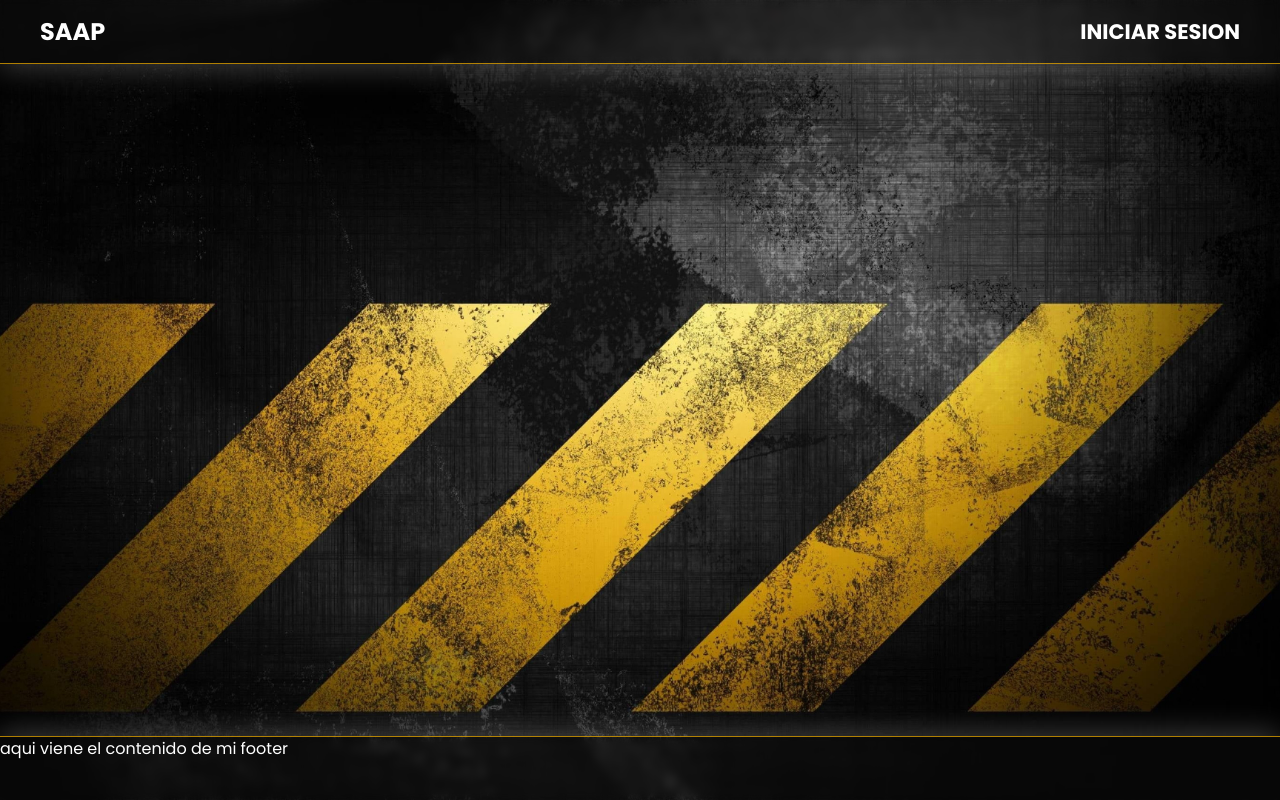
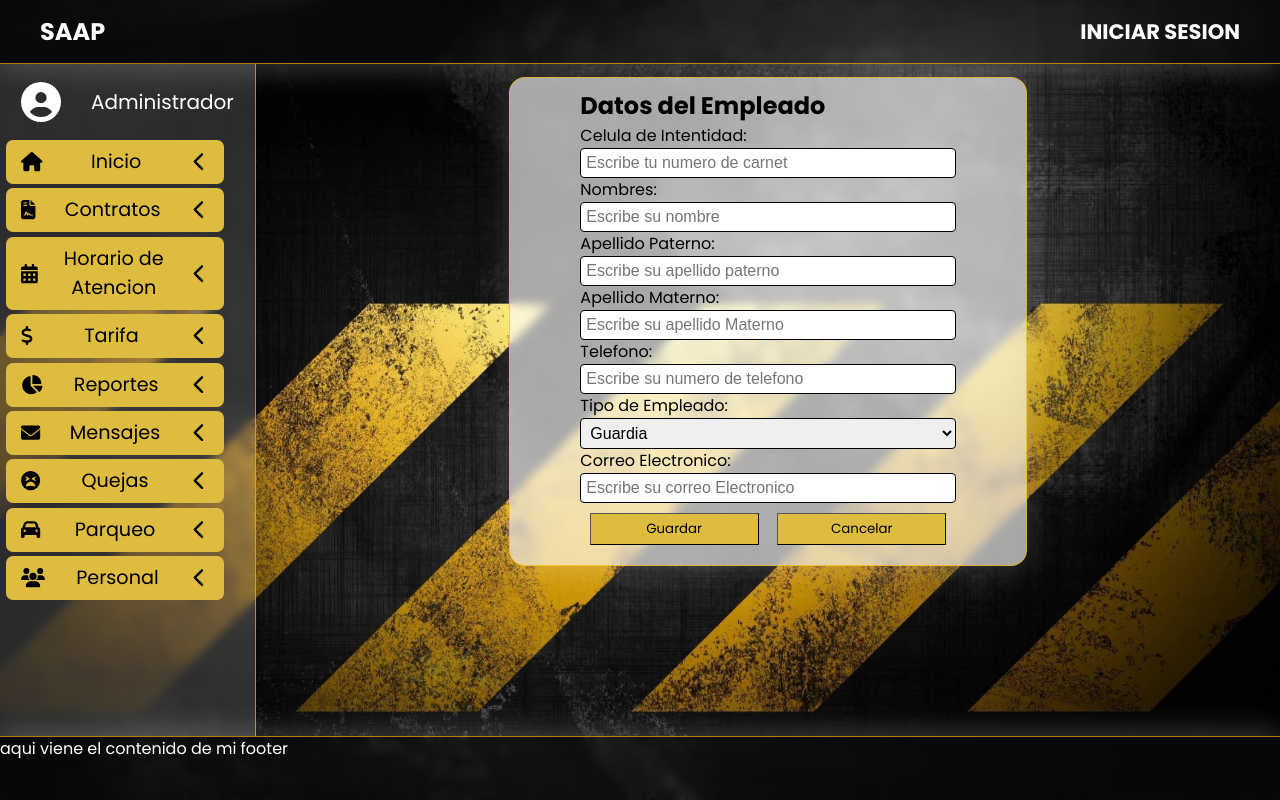
Before and after one commit to soft-e/saap, a React (Vite) app in the folder frontend/: page /personal/Registro in a window 1280 px wide. Built offline with nearby package versions, Linux system fonts and the light colour scheme.

Commit message:
ultimos cambios

```diff
--- a/frontend/src/App.jsx
+++ b/frontend/src/App.jsx
@@ -5,6 +5,7 @@ import LoginPage from "./pages/LoginPage";
 import Footer from "./components/Footer";
 import AdminPage from "./pages/AdminPage";
 import PersonalPage from "./pages/PersonalPage";
+import PersonalRegistro from "./pages/PersonalRegistro";
 import './App.css'
 
 function App() {
@@ -18,6 +19,7 @@ function App() {
         <Route path="/login" element={<LoginPage/>} />
         <Route path="/admin" element={<AdminPage/>}/>
         <Route path="/personal" element={<PersonalPage/>}/>
+        <Route path="/personal/Registro" element={<PersonalRegistro/>}/>
       </Routes>
       <Footer/>
     </div>
--- a/frontend/src/assets/css/personal/personalRegistro.css
+++ b/frontend/src/assets/css/personal/personalRegistro.css
@@ -4,7 +4,7 @@
     height: 84%;
     display: flex;
     justify-content: center;
-    padding: 0px;
+    padding: 1%;
 }
 
 .cardRegistroPersonal{
@@ -15,7 +15,7 @@
     height: fit-content;
     padding: 1% 7%;
   /* From https://css.glass */
-    background: rgba(255, 255, 255, 0.281);
+    background: rgba(255, 255, 255, 0.637);
     border-radius: 16px;
     box-shadow: 0 4px 30px rgba(255, 255, 255, 0.164);
     backdrop-filter: blur(5px);
--- a/frontend/src/components/personal/CardPersonalRegistro.jsx
+++ b/frontend/src/components/personal/CardPersonalRegistro.jsx
@@ -5,7 +5,7 @@ export function CardPersonalRegistro(){
     return(
         <div className='cardRegistroPersonal'>
             <form>
-                <h1>Datos del Empleado</h1>
+                <h2>Datos del Empleado</h2>
                 <div id="input">
                     <label htmlFor="">
                         Celula de Intentidad:
@@ -38,7 +38,7 @@ export function CardPersonalRegistro(){
                 </div>
                 <div id="input">
                     <label htmlFor="">
-                        Telefono:
+                        Tipo de Empleado:
                     </label>
                     <select name="ad" onchange="crearlink(this.form)">
                         <option selected> Guardia </option>
--- a/frontend/src/pages/PersonalRegistro.jsx
+++ b/frontend/src/pages/PersonalRegistro.jsx
@@ -1,9 +1,13 @@
 import ButtonBoxAdmin from "../components/ButtonBoxAdmin";
+import { CardPersonalRegistro } from "../components/personal/CardPersonalRegistro";
+import '../assets/css/personal/personalRegistro.css';
 
 function PersonalRegistro(){
     return <div className="caja">
         <ButtonBoxAdmin/>
-        <h1>Hola como estas</h1>
+        <div className="cardPersonal">
+            <CardPersonalRegistro/>
+        </div>
     </div>
   }
   export default PersonalRegistro;
```
Also changed, not shown: frontend/src/components/personal/PersonalRegistro.jsx (deleted, +0 -56 lines).
